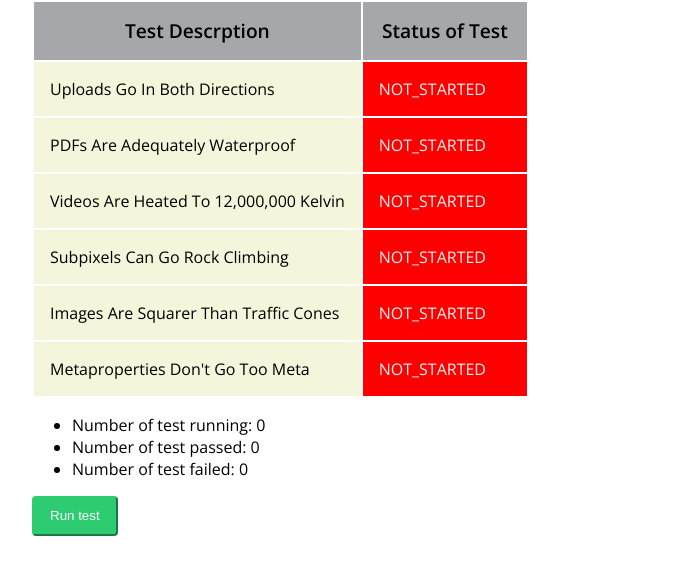
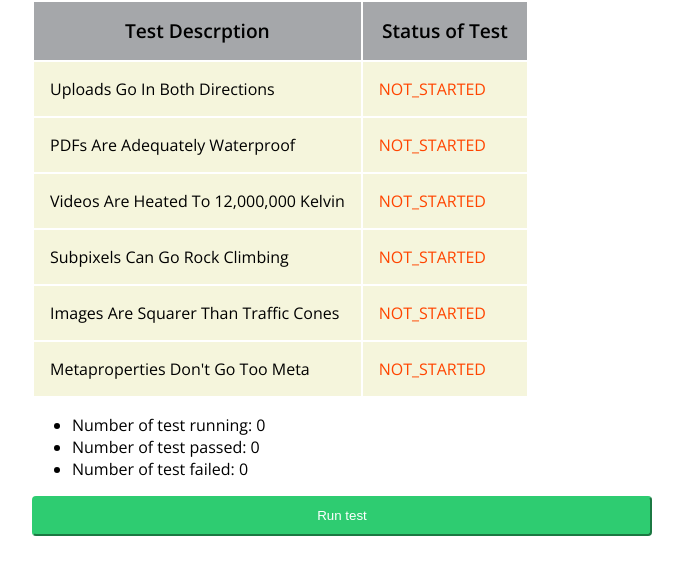
Before and after one commit to Renda02/automated-test-react, a React (Create React App) app: page / in a window 1280 px wide. Shown: the top 574 px of the page, without its empty margins (298-981 px from the left). Built offline with nearby package versions, Linux system fonts and the light colour scheme.

Commit message:
Added css to the test status

```diff
--- a/src/App.css
+++ b/src/App.css
@@ -40,6 +40,7 @@ button{
   border-radius: 4px;
   margin:auto;
   color: white;
+  width: 100%
 }
 
 button:hover{
@@ -49,9 +50,7 @@ button:hover{
 }
 
 .test-NOT_STARTED{
-  background-color: red;
-  color: #f1f1f1;
-  padding: 0.5em 1em;
+  color: orangered;
 }
 
 
@@ -62,3 +61,7 @@ button:hover{
 .test-PASSED{
   color: blue;
 }
+
+.test-FAILED{
+  color: red;
+}
```
